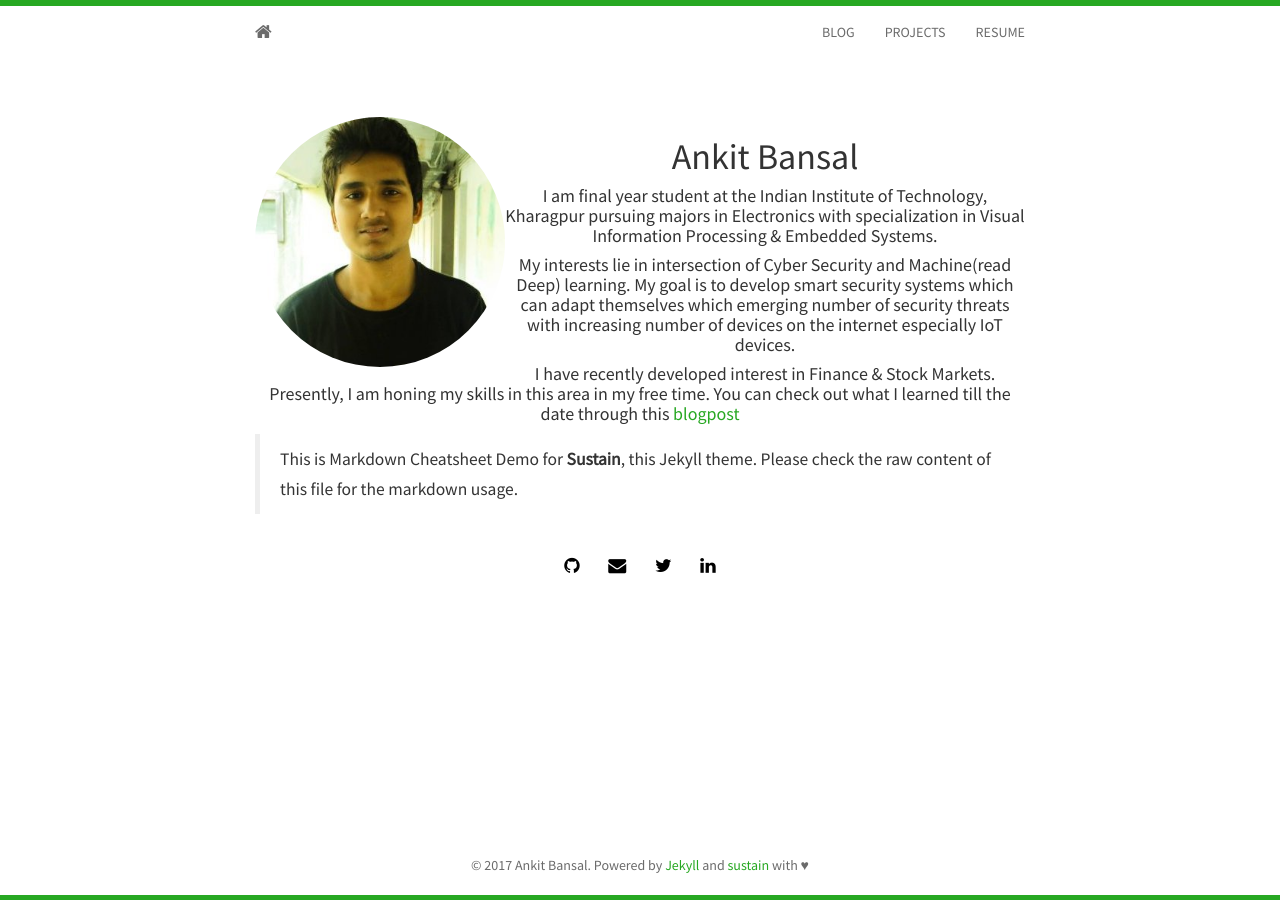
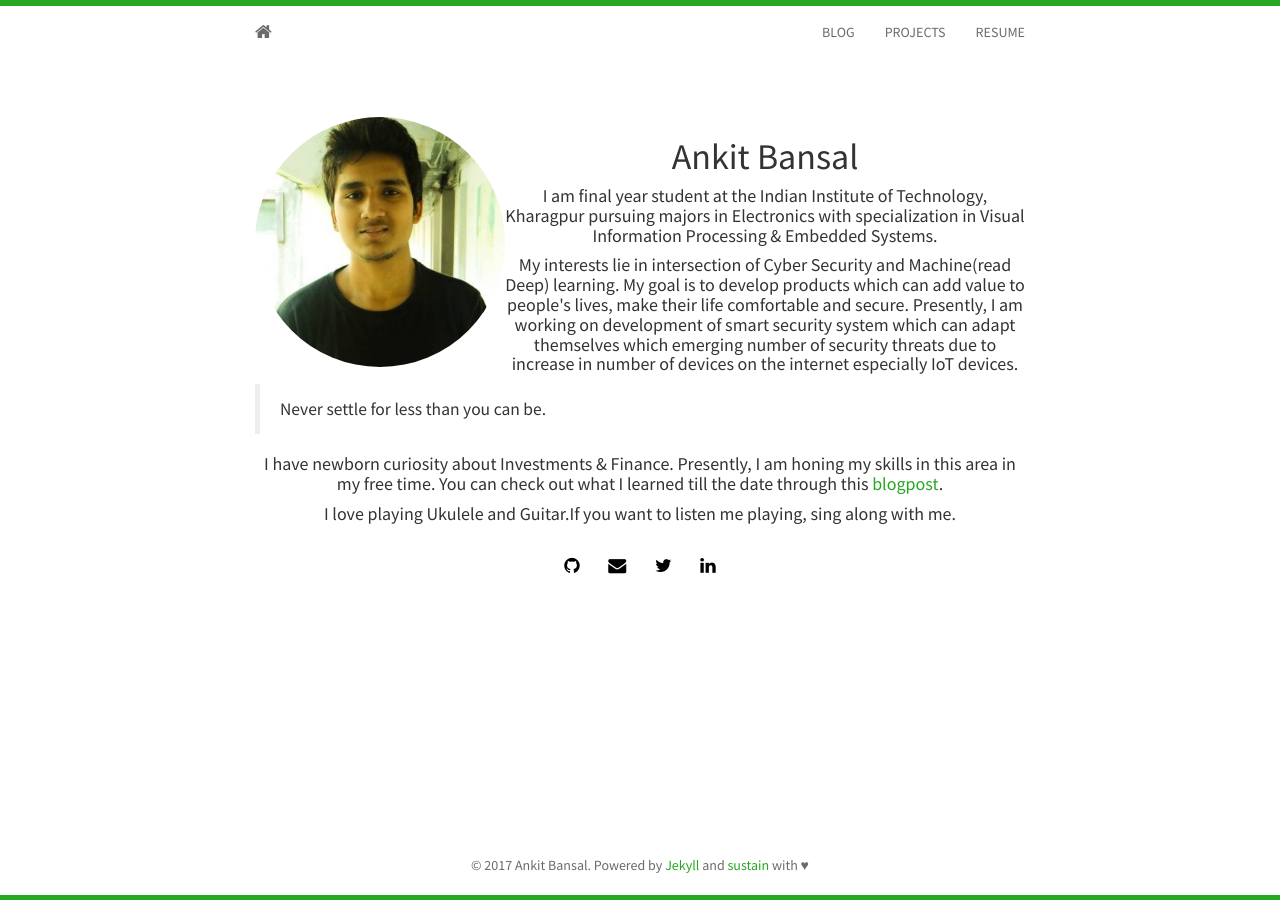
Before and after one commit to ankiteciitkgp/ankiteciitkgp.github.io, a Jekyll site: the page built from index.html, in a window 1280 px wide. Built offline with Jekyll 4.4.1, drawn with Linux system fonts in a browser that asks for light colours; nearby versions of some CDN libraries; the list of posts is cut into pages by our own code.

Commit message:
updated index

```diff
--- a/index.html
+++ b/index.html
@@ -13,24 +13,23 @@ layout: home
 	  		I am final year student at the Indian Institute of Technology, Kharagpur pursuing majors in Electronics with specialization in Visual Information Processing & Embedded Systems.
 	    </h4>
 	    <h4>
-	    	My interests lie in intersection of Cyber Security and Machine(read Deep) learning. My goal is to develop smart security systems which can adapt themselves which emerging number of security threats with increasing number of devices on the internet especially IoT devices.
+	    	My interests lie in intersection of Cyber Security and Machine(read Deep) learning. My goal is to develop products which can add value to people's lives, make their life comfortable and secure. Presently, I am working on development of smart security system which can adapt themselves which emerging number of security threats due to increase in number of devices on the internet especially IoT devices.
 	    </h4>
+	    <div class="blogpost">
+			<blockquote>
+  				<p>Never settle for less than you can be.</p>
+			</blockquote>
+	    </div>
 	    <h4>
-	    </h4>
-	    <h4>
-	    	I have recently developed interest in Finance & Stock Markets. Presently, I am honing my skills in this area in my free time. You can check out what I learned till the date through this <a href="{{ site.baseurl }}post1.html">blogpost</a>
+	    	I have newborn curiosity about Investments & Finance. Presently, I am honing my skills in this area in my free time. You can check out what I learned till the date through this <a href="{{ site.baseurl }}post1.html">blogpost</a>.
 
 	  <!--Have a look at some of my working <a href="{{ site.baseurl }}projects.html"> projects</a>.
 	  For more check out my academic &amp; professional <a href="{{ site.baseurl }}vitae.html">Resume</a>
 	  Contact me at <a href="http://twitter.com/{{ site.twitter }}">@{{ site.twitter }}</a> or by <a href="mailto:{{ site.email }}">email</a-->
 	  	</h4>
 	  	<h4>
+	  		I love playing Ukulele and Guitar.If you want to listen me playing, sing along with me.
 	  	</h4>
-	  	<div class="blogpost">
-			<blockquote>
-  				<p>This is Markdown Cheatsheet Demo for <strong>Sustain</strong>, this Jekyll theme. Please check the raw content of this file for 	the markdown usage.</p>
-			</blockquote>
-	    	</div>
 	    	{% include social.html %}
 		</div>
 </section>
```
